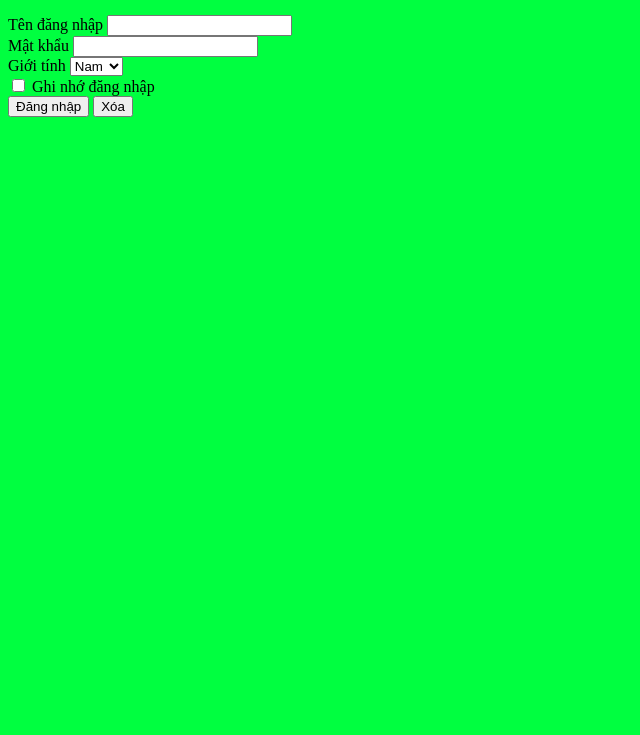
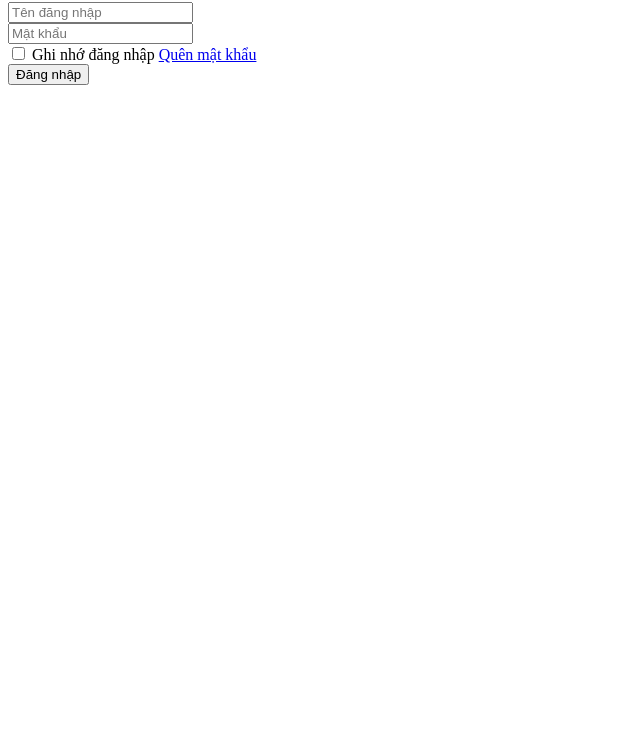
Before and after one commit to tn-nhatanh/my-website, a website: page LogIn.html in a window 1280 px wide. Shown: the part 65-800 px from the top of the page, without its empty margins (0-640 px from the left). Drawn offline with Linux system fonts and the light colour scheme.

Commit message:
Creat Log in HTML

```diff
--- a/LogIn.html
+++ b/LogIn.html
@@ -4,32 +4,25 @@
     <meta charset="UTF-8" />
     <meta name="viewport" content="width=device-width, initial-scale=1.0" />
     <title>Document</title>
+    <link rel="stylesheet" href="LogIn.css" type="text/css" />
   </head>
-  <body style="background-color: #00ff40">
-    <form action="">
-      <h1>Đăng nhập</h1>
+  <body>
+    <div class="logIn">
+      <h2>Đăng Nhập</h2>
       <div>
-        <label for="username">Tên đăng nhập</label>
-        <input type="text" name="username" id="username" />
+        <input type="text" placeholder="Tên đăng nhập" />
       </div>
       <div>
-        <label for="password">Mật khẩu</label>
-        <input type="password" name="password" id="password" />
-      </div>
-      <label for="gender">Giới tính</label>
-      <select name="gender" id="gender">
-        <option value="male">Nam</option>
-        <option value="female">Nữ</option>
-        <option value="other">Khác</option>
-      </select>
-      <div>
-        <input type="checkbox" name="remember" id="remember" />
-        <label for="remember">Ghi nhớ đăng nhập</label>
+        <input type="password" placeholder="Mật khẩu" />
       </div>
       <div>
-        <button type="submit">Đăng nhập</button>
-        <button type="reset">Xóa</button>
+        <label>
+          <input type="checkbox" name="remember" />
+          Ghi nhớ đăng nhập
+        </label>
+        <a href="resetpassword">Quên mật khẩu</a>
       </div>
-    </form>
+      <button>Đăng nhập</button>
+    </div>
   </body>
 </html>
```
Also changed, not shown: LogIn.css (added, +31 -0 lines).
